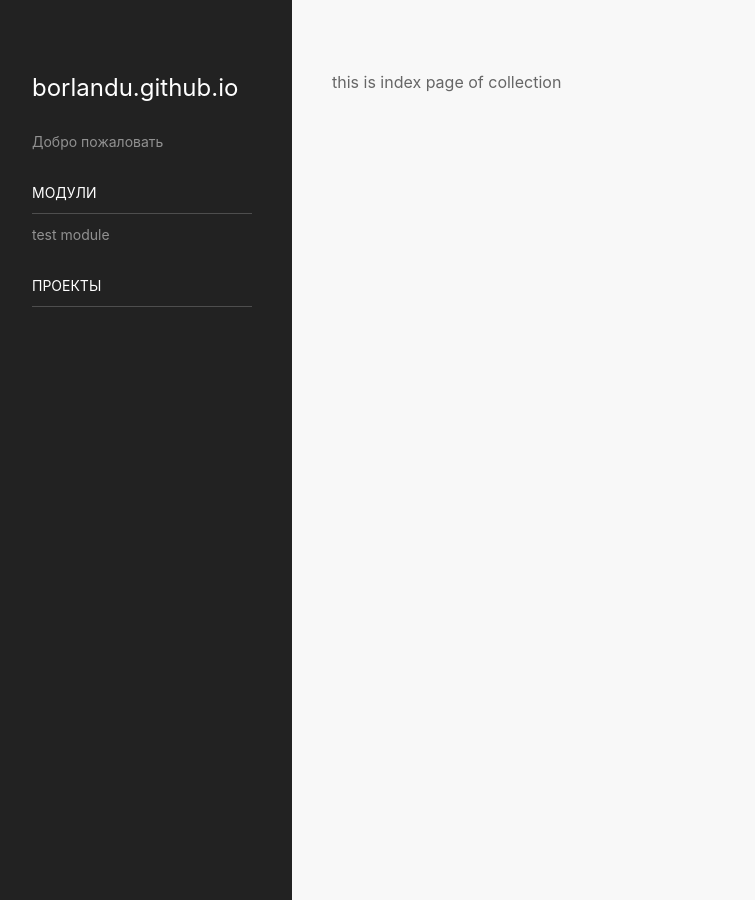
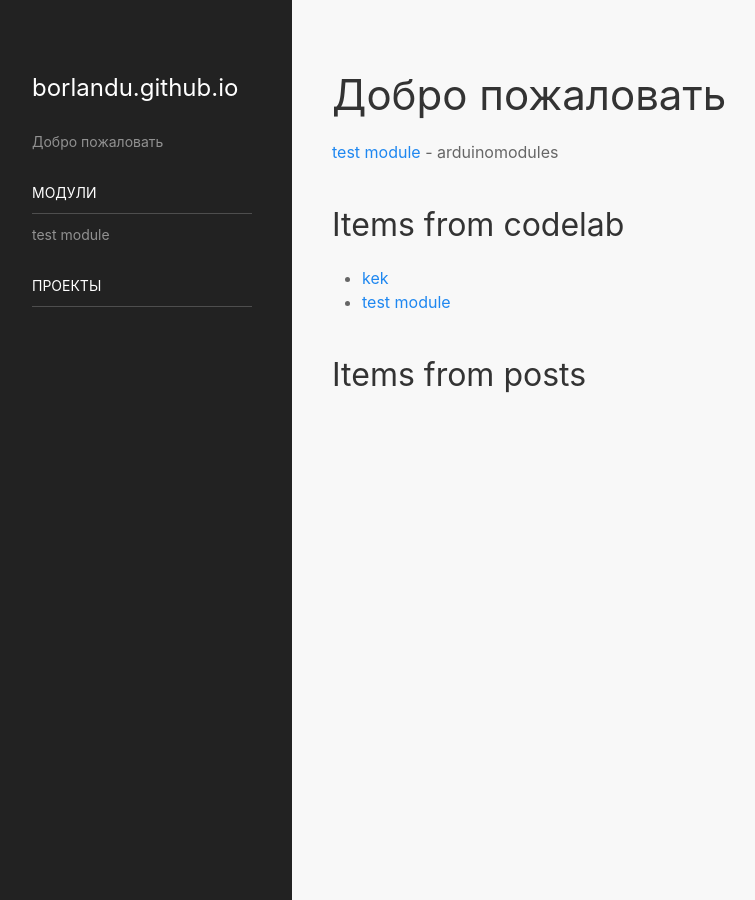
Before and after one commit to borlandu/borlandu.github.io, a Jekyll site: the page built from codelab.index.md, in a window 1280 px wide. Shown: the whole page, without its empty margins (8-763 px from the left). Built offline with Jekyll 4.4.1, drawn with Linux system fonts in a browser that asks for light colours; nearby versions of some CDN libraries; our own code applies the rules of GitHub Pages for plain Markdown files.

Commit message:
Update codelab.index.md

```diff
--- a/codelab.index.md
+++ b/codelab.index.md
@@ -1,5 +1,35 @@
 ---
+title: 'CodeLab'
+description: 'Сборник всех наших "проектов"'
+layout: default
 permalink: /codelab/index.html
 ---
 
-this is index page of collection
+# Добро пожаловать
+
+
+{% assign udocuments = site.documents | where: "categories", "modules" %}
+<ul class="uk-list">
+{% for upage in udocuments %}
+  <li><a href="{{ upage.url }}">{{ upage.title }}</a> - {{ upage.categories }}</li>
+{% endfor %}
+</ul>
+
+
+
+<ul>
+{% for upage in site['arduino'] %}
+  <li><a href="{{ upage.url }}">{{ upage.title }}</a></li>
+{% endfor %}
+</ul>
+
+
+
+{% for collection in site.collections %}
+  <h2>Items from {{ collection.label }}</h2>
+  <ul>
+    {% for item in site[collection.label] %}
+      <li><a href="{{ item.url }}">{{ item.title }}</a></li>
+    {% endfor %}
+  </ul>
+{% endfor %}
```
